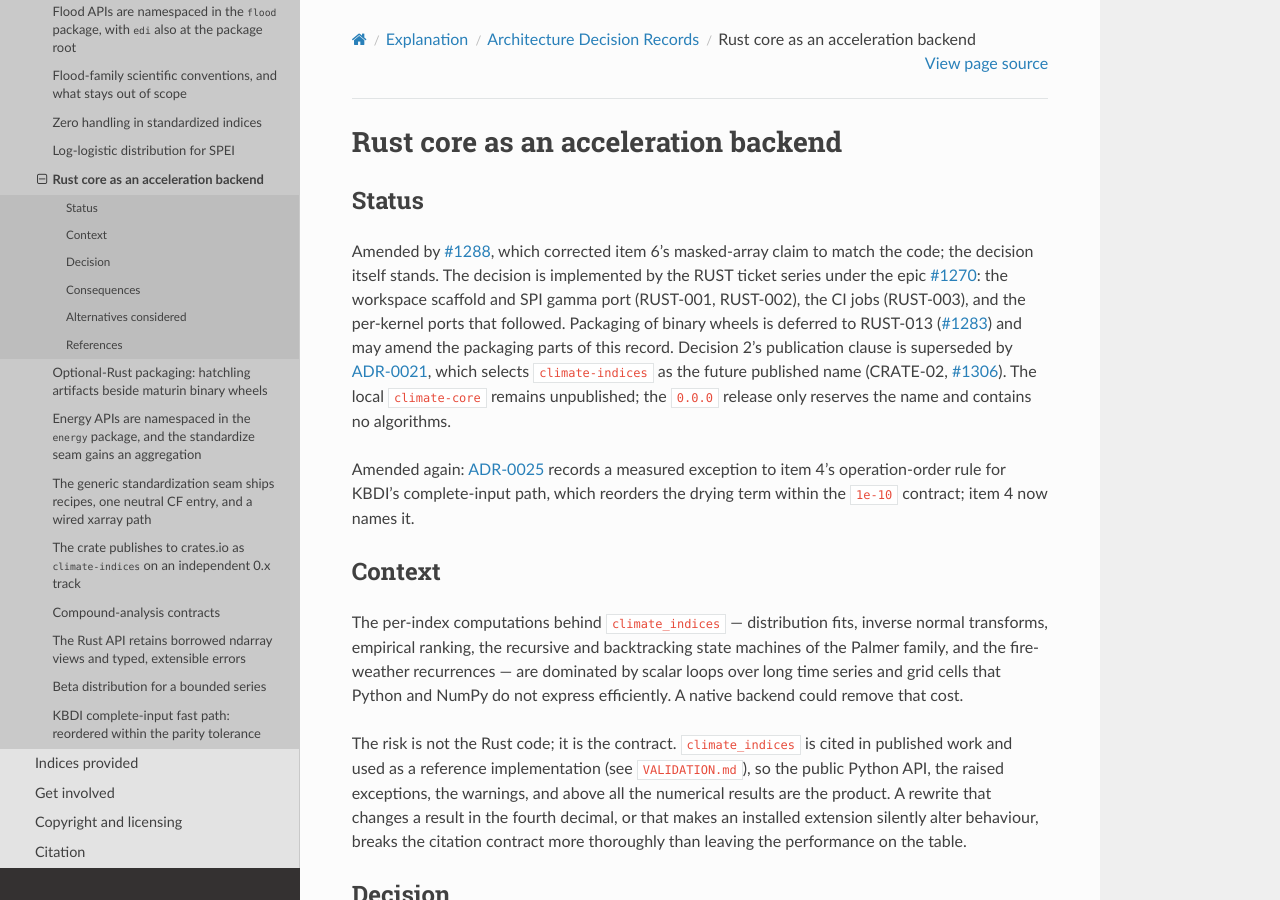
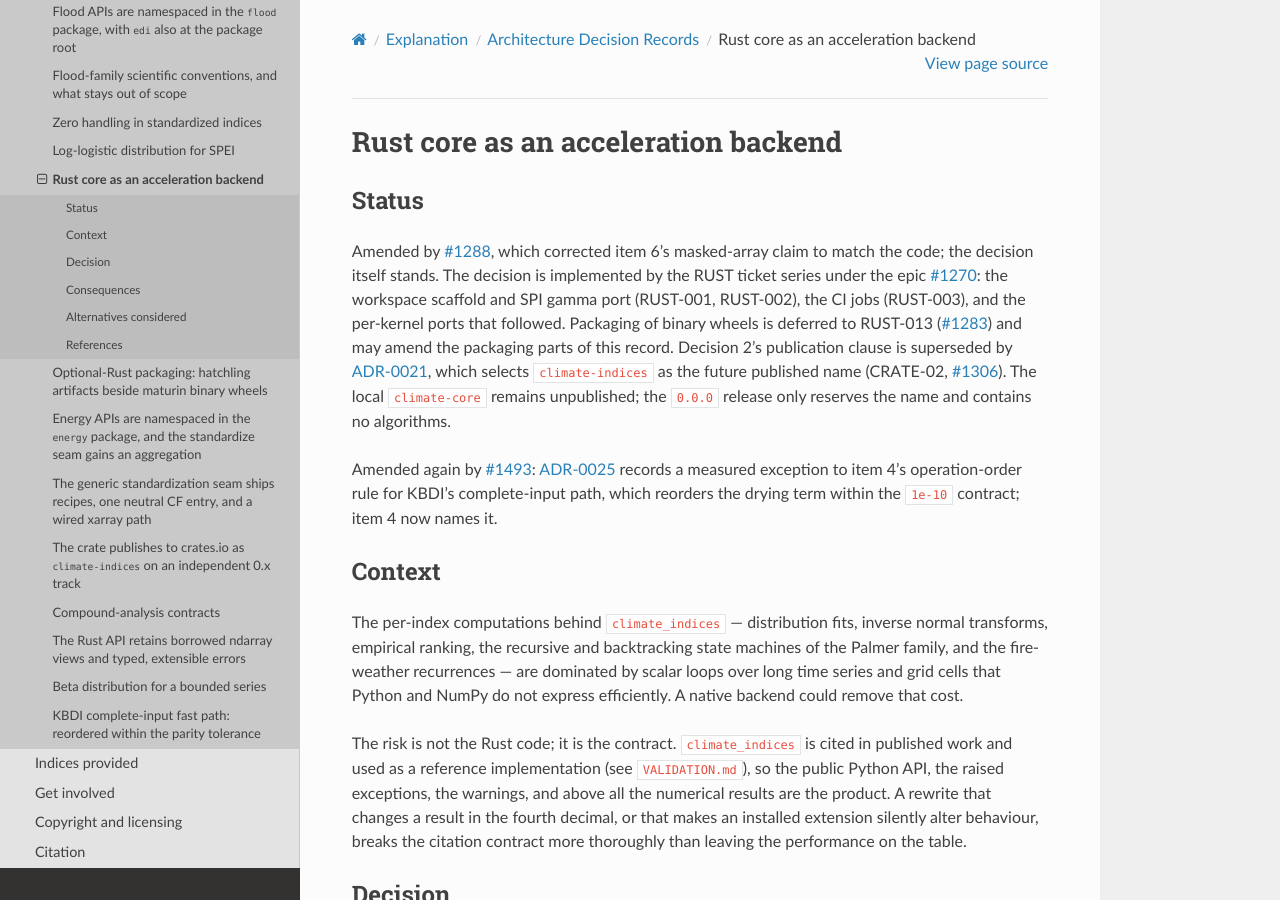
Before and after one commit to monocongo/climate_indices, a Sphinx documentation site: the page built from docs/adr/0017-rust-core-acceleration-backend.md, in a window 1280 px wide and 900 px high. Built offline with Sphinx 7.4.7 and the Read the Docs theme 3.1.0, drawn with Linux system fonts in a browser that asks for light colours.

```diff
--- a/docs/adr/0017-rust-core-acceleration-backend.md
+++ b/docs/adr/0017-rust-core-acceleration-backend.md
@@ -16,9 +16,10 @@ by [ADR-0021](0021-climate-indices-crate-identity.md), which selects
 `climate-core` remains unpublished; the `0.0.0` release only reserves the name
 and contains no algorithms.
 
-Amended again: [ADR-0025](0025-kbdi-complete-input-fast-path.md) records a measured
-exception to item 4's operation-order rule for KBDI's complete-input path, which
-reorders the drying term within the `1e-10` contract; item 4 now names it.
+Amended again by [#1493](https://github.com/monocongo/climate_indices/pull/1493):
+{doc}`ADR-0025 <0025-kbdi-complete-input-fast-path>` records a measured exception to
+item 4's operation-order rule for KBDI's complete-input path, which reorders the drying
+term within the `1e-10` contract; item 4 now names it.
 
 ## Context
 
```
Also changed, not shown: other parts of docs/adr/0017-rust-core-acceleration-backend.md (+1 -1 lines), docs/adr/0025-kbdi-complete-input-fast-path.md (+1 -1 lines).
